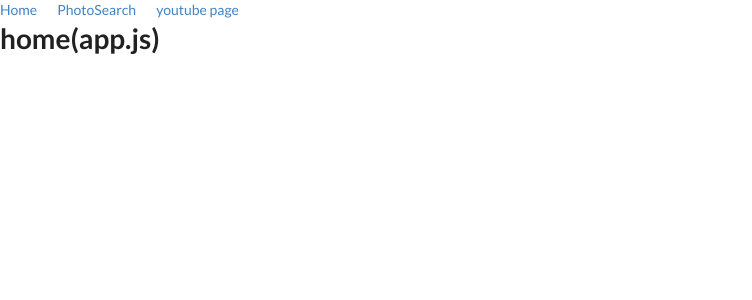
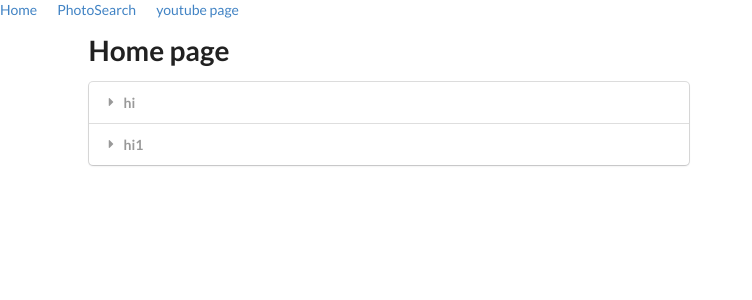
Before and after one commit to simpile/mySearchEngine, a React (Create React App) app: page / in a window 1280 px wide. Shown: the top 300 px of the page, without its empty margins (0-752 px from the left). Built offline with nearby package versions, Linux system fonts and the light colour scheme.

Commit message:
hook practice and accordin menu

```diff
--- a/src/api/youtube.js
+++ b/src/api/youtube.js
@@ -6,7 +6,7 @@ export default axios.create({
     baseURL: 'https://www.googleapis.com/youtube/v3',
     params:             {
 part: 'snippet',
-maxResult: 5,
+maxResult: 10,
 key: KEY,
     }
 
--- /dev/null
+++ b/src/components/Accordian.js
@@ -0,0 +1,41 @@
+import React, {useState} from "react";
+
+
+
+const Accordian = ({ items}) => {
+    const [activeIndex , setActiveIndex]= useState(null)
+    const onTitleClick=(index)=>{
+        setActiveIndex(index);
+        // console.log(index)
+    }
+    const renderItem = items.map(
+
+        ( item, index) => {
+           const activeClass = index === activeIndex   ? "active": "";
+
+            return (
+                <React.Fragment
+                key={item.titles}>
+                    <div
+                onClick={()=>onTitleClick(index)}
+                className={`title ${activeClass}`}
+                >
+                <i className="dropdown icon"></i>
+                        {item.title}
+                    </div>
+                    <div className={`content ${activeClass}`}>
+                      <p>{item.content}</p>
+                    </div>
+                </React.Fragment >
+            );
+        }
+    )
+    return (
+        <div  className=" ui styled accordion">{renderItem}
+        {/* {activeIndex} */}
+        </div >
+
+    );
+}
+
+export default Accordian
--- a/src/pages/HomePage.js
+++ b/src/pages/HomePage.js
@@ -1,8 +1,24 @@
 import React from "react";
+import Accordian from "../components/Accordian";
+
+const items=[
+    {
+        title: "hi",
+        content: "bye"
+    },
+    {
+        title: "hi1",
+        content: "bye"
+    }
+]
+
 const Home =()=>{
 
- return  ( <div>
-    <h1>home(app.js)</h1>
-</div>);
+ return  ( <>
+    <div className="ui container" style={{padding:12}}>
+        <h1>Home page </h1>
+    <Accordian items={items}/>
+    </div>
+</>);
 }
 export default Home;
--- a/src/pages/PhotoEnginPage.js
+++ b/src/pages/PhotoEnginPage.js
@@ -19,7 +19,7 @@ class PhotoEngine extends React.Component {
     render() {
         return (
             <>
-                <div style={{ margin: 10, }}>
+                <div className="ui container" style={{padding:12}}>
                     <SearchBar onSubmit={this.onSearchSubmit} />
                     <h3>   Found: {this.state.images.length} image</h3>
                     <ImageList images={this.state.images} />
```
